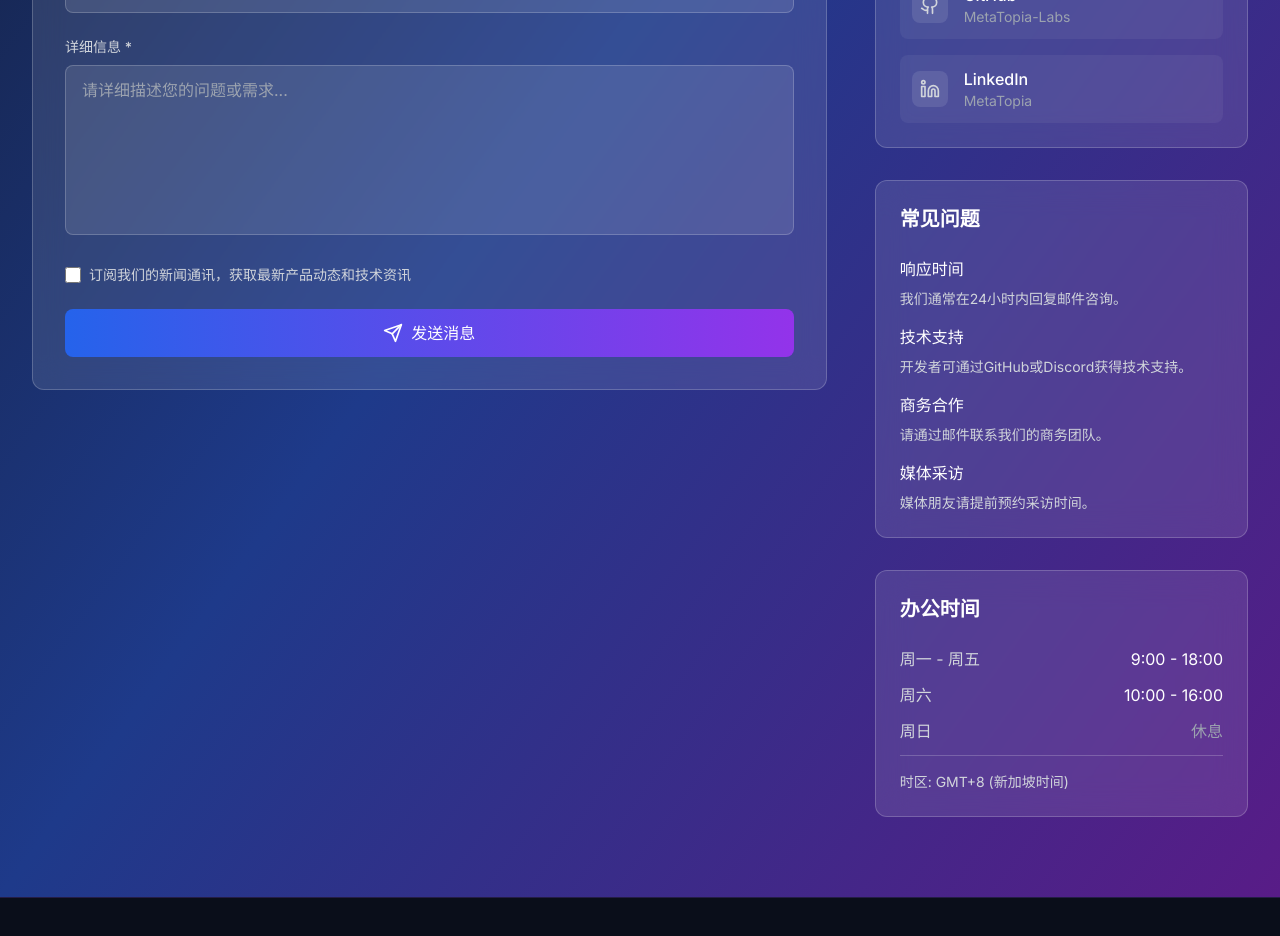
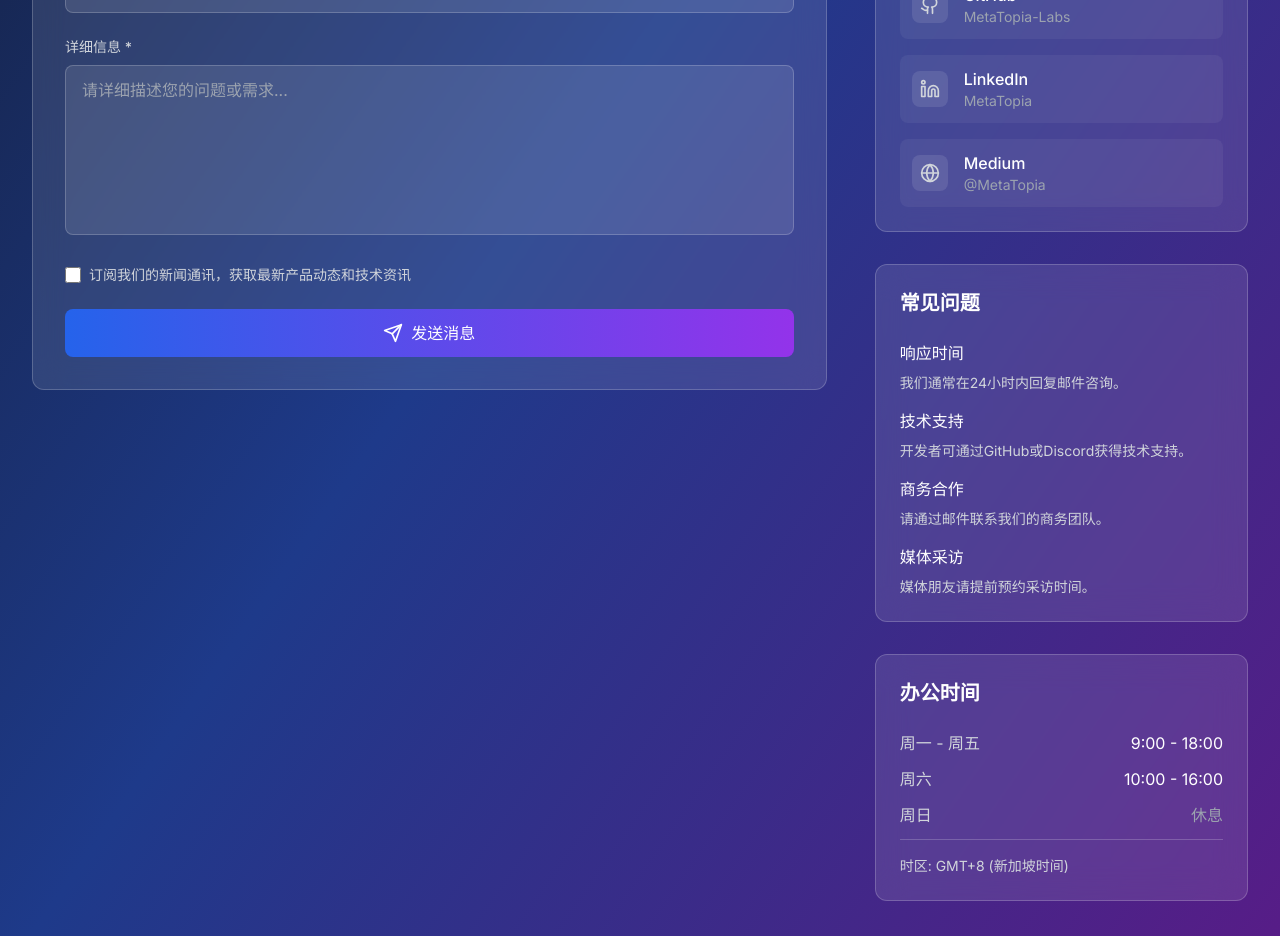
Before and after one commit to jiamingwang1/metatopia-website, a Next.js app: page /contact in a window 1280 px wide. Shown: the part 860-1796 px from the top of the page. Built offline with nearby package versions, Linux system fonts and the light colour scheme.

Commit message:
Fix TypeScript errors: Add type annotations for handleInputChange and handleSubmit function parameters

```diff
--- a/src/app/contact/page.tsx
+++ b/src/app/contact/page.tsx
@@ -15,7 +15,7 @@ const ContactPage = () => {
     newsletter: false
   })
   const [isSubmitting, setIsSubmitting] = useState(false)
-  const [submitStatus, setSubmitStatus] = useState(null)
+  const [submitStatus, setSubmitStatus] = useState<'success' | 'error' | null>(null)
 
   useEffect(() => {
     setMounted(true)
@@ -87,6 +87,13 @@ const ContactPage = () => {
       handle: 'MetaTopia',
       url: 'https://linkedin.com/company/metatopia',
       color: 'hover:text-blue-600'
+    },
+    {
+      icon: Globe,
+      name: 'Medium',
+      handle: '@MetaTopia',
+      url: 'https://medium.com/@MetaTopia',
+      color: 'hover:text-green-400'
     }
   ]
 
@@ -99,19 +106,22 @@ const ContactPage = () => {
     { value: 'partnership', label: '合作伙伴' }
   ]
 
-  const handleInputChange = (e) => {
-    const { name, value, type, checked } = e.target
+  const handleInputChange = (e: React.ChangeEvent<HTMLInputElement | HTMLSelectElement | HTMLTextAreaElement>) => {
+    const target = e.target as HTMLInputElement
+    const { name, value, type } = target
+    const checked = target.checked
     setFormData(prev => ({
       ...prev,
       [name]: type === 'checkbox' ? checked : value
     }))
   }
 
-  const handleSubmit = async (e) => {
+  const handleSubmit = async (e: React.FormEvent<HTMLFormElement>) => {
     e.preventDefault()
     setIsSubmitting(true)
     setSubmitStatus(null)
 
+    // 模拟表单提交
     try {
       // 模拟API调用
       await new Promise(resolve => setTimeout(resolve, 2000))
```
